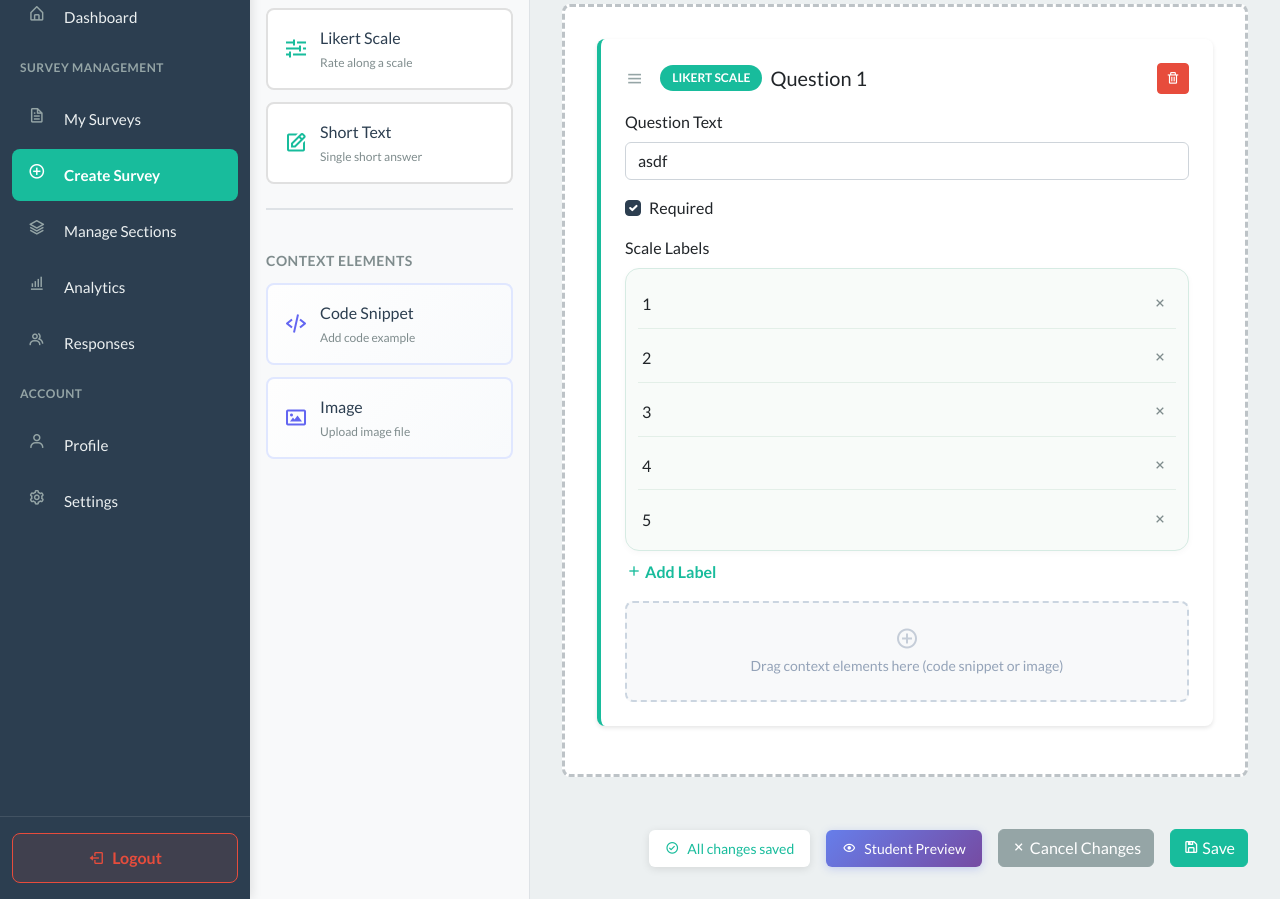
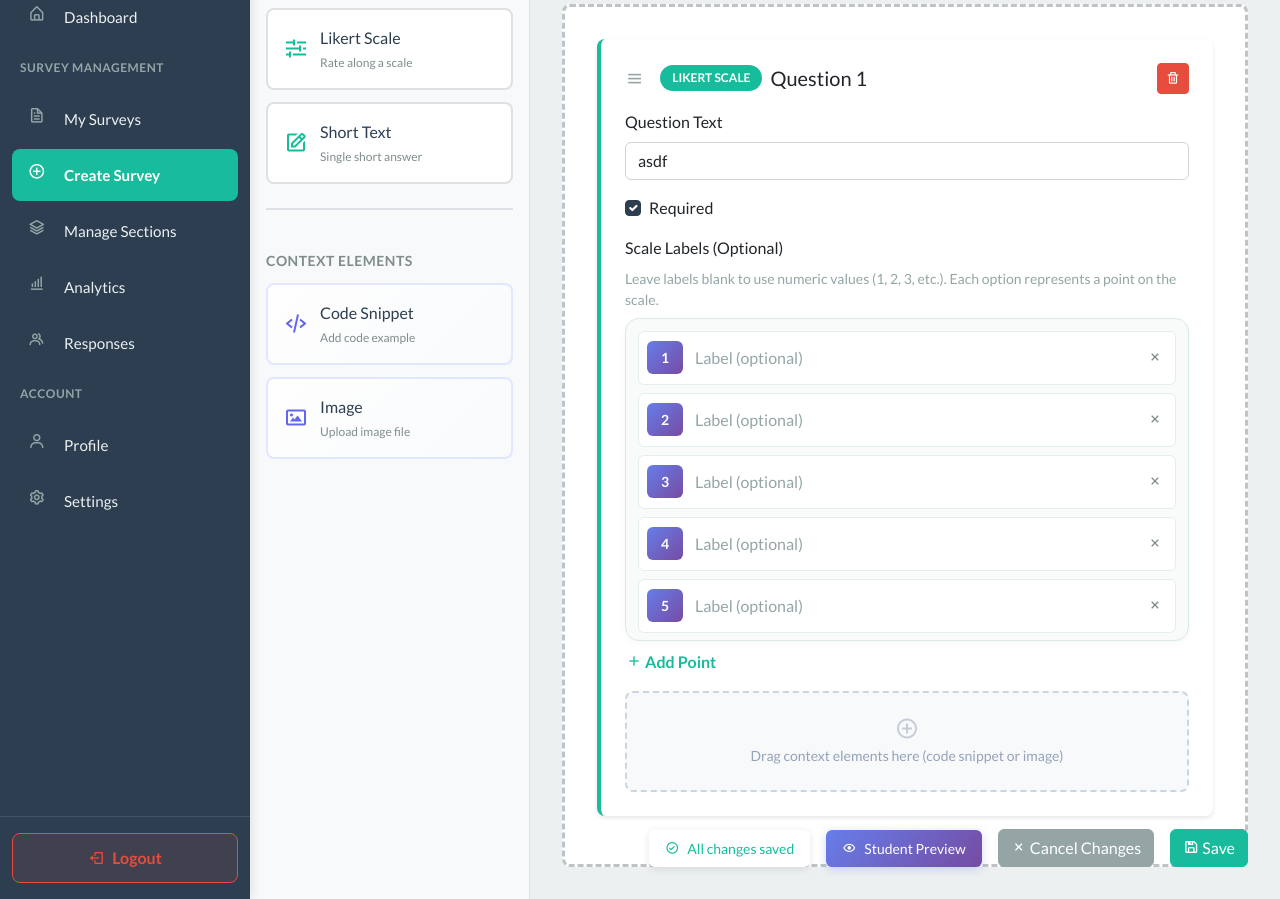
Before and after one commit to CritiasX/Survey-Web-Builder-Django, a Django app: page /surveys/17/edit/ in a window 1280 px wide. Shown: the part 241-1140 px from the top of the page. Run offline with Django 5.2, Linux system fonts and the light colour scheme; a user stored in the database is signed in; data comes from the database, SQL or seed files in the repository; both versions use the stored data as it was after the commit; some libraries are stand-ins or nearby versions.

Commit message:
tangal text at fix bugs

```diff
--- a/WebSurvey/templates/survey_builder.html
+++ b/WebSurvey/templates/survey_builder.html
@@ -501,14 +501,31 @@
         }
 
         .likert-scale-card .option-item {
-            padding: 0.35rem 0.25rem;
+            padding: 0.5rem;
             border-bottom: 1px solid #e3efe8;
-            margin-bottom: 0.35rem;
+            margin-bottom: 0.5rem;
+            display: flex;
+            align-items: center;
+            gap: 0.75rem;
+            background: white;
+            border-radius: 6px;
+            border: 1px solid #e3efe8;
         }
 
         .likert-scale-card .option-item:last-of-type {
-            border-bottom: none;
             margin-bottom: 0.1rem;
+        }
+
+        .likert-value-badge {
+            background: linear-gradient(135deg, #667eea 0%, #764ba2 100%);
+            color: white;
+            font-weight: 600;
+            font-size: 0.875rem;
+            padding: 0.375rem 0.625rem;
+            border-radius: 6px;
+            min-width: 36px;
+            text-align: center;
+            flex-shrink: 0;
         }
 
         .likert-scale-card .option-item input[type="text"] {
@@ -516,6 +533,7 @@
             background: transparent;
             box-shadow: none;
             padding-left: 0;
+            flex: 1;
         }
 
         .likert-scale-card .option-item input[type="text"]:focus {
@@ -2028,23 +2046,37 @@
             } else if (type === 'likert') {
                 questionHtml += `
                     <div class="mb-3">
-                        <label class="form-label">Scale Labels</label>
+                        <label class="form-label">Scale Labels (Optional)</label>
+                        <p class="text-muted small mb-2">Leave labels blank to use numeric values (1, 2, 3, etc.). Each option represents a point on the scale.</p>
                         <div class="likert-scale-card" id="likert-${questionCounter}">
-                            <div class="option-item">
-                                <input type="text" class="form-control" placeholder="Label">
+                            <div class="option-item" data-value="1">
+                                <span class="likert-value-badge">1</span>
+                                <input type="text" class="form-control" placeholder="Label (optional)">
                                 <button type="button" class="likert-remove" onclick="removeLikertOption(this)"><i class="bx bx-x"></i></button>
                             </div>
-                            <div class="option-item">
-                                <input type="text" class="form-control" placeholder="Label">
+                            <div class="option-item" data-value="2">
+                                <span class="likert-value-badge">2</span>
+                                <input type="text" class="form-control" placeholder="Label (optional)">
                                 <button type="button" class="likert-remove" onclick="removeLikertOption(this)"><i class="bx bx-x"></i></button>
                             </div>
-                            <div class="option-item">
-                                <input type="text" class="form-control" placeholder="Label">
+                            <div class="option-item" data-value="3">
+                                <span class="likert-value-badge">3</span>
+                                <input type="text" class="form-control" placeholder="Label (optional)">
+                                <button type="button" class="likert-remove" onclick="removeLikertOption(this)"><i class="bx bx-x"></i></button>
+                            </div>
+                            <div class="option-item" data-value="4">
+                                <span class="likert-value-badge">4</span>
+                                <input type="text" class="form-control" placeholder="Label (optional)">
+                                <button type="button" class="likert-remove" onclick="removeLikertOption(this)"><i class="bx bx-x"></i></button>
+                            </div>
+                            <div class="option-item" data-value="5">
+                                <span class="likert-value-badge">5</span>
+                                <input type="text" class="form-control" placeholder="Label (optional)">
                                 <button type="button" class="likert-remove" onclick="removeLikertOption(this)"><i class="bx bx-x"></i></button>
                             </div>
                         </div>
                         <button type="button" class="btn btn-link p-0 mt-2 likert-add" onclick="addLikertOption(${questionCounter})">
-                            <i class="bx bx-plus"></i> Add Label
+                            <i class="bx bx-plus"></i> Add Point
                         </button>
                     </div>
                 `;
@@ -2281,25 +2313,48 @@
             const container = document.getElementById(`likert-${questionId}`);
             if (!container) return;
 
+            const currentCount = container.querySelectorAll('.option-item').length;
+            const newValue = currentCount + 1;
+
             const optionHtml = `
-                <div class="option-item">
-                    <input type="text" class="form-control" placeholder="Label">
+                <div class="option-item" data-value="${newValue}">
+                    <span class="likert-value-badge">${newValue}</span>
+                    <input type="text" class="form-control" placeholder="Label (optional)">
                     <button type="button" class="likert-remove" onclick="removeLikertOption(this)"><i class="bx bx-x"></i></button>
                 </div>
             `;
             container.insertAdjacentHTML('beforeend', optionHtml);
+            markUnsavedChanges();
         }
 
         function removeLikertOption(btn) {
             const item = btn.closest('.option-item');
             const container = btn.closest('.likert-scale-card');
+
             if (item) {
                 item.remove();
+                markUnsavedChanges();
             }
 
-            // Always keep at least one blank row to guide the user
-            if (container && container.querySelectorAll('.option-item').length === 0) {
-                addLikertOption(container.id.replace('likert-', ''));
+            // Always keep at least 2 options
+            if (container && container.querySelectorAll('.option-item').length < 2) {
+                const questionId = container.id.replace('likert-', '');
+                while (container.querySelectorAll('.option-item').length < 2) {
+                    addLikertOption(questionId);
+                }
+            }
+
+            // Renumber all remaining options
+            if (container) {
+                const items = container.querySelectorAll('.option-item');
+                items.forEach((item, index) => {
+                    const value = index + 1;
+                    item.setAttribute('data-value', value);
+                    const badge = item.querySelector('.likert-value-badge');
+                    if (badge) {
+                        badge.textContent = value;
+                    }
+                });
             }
         }
 
@@ -2401,15 +2456,25 @@
                     }
                 } else if (type === 'likert') {
                     questionData.options = [];
-                    const optionItems = card.querySelectorAll('.likert-scale-card .option-item input[type="text"]');
-                    optionItems.forEach((input, idx) => {
-                        if (input.value.trim()) {
-                            questionData.options.push({ text: input.value.trim(), is_correct: false, order: idx });
-                        }
+                    const optionItems = card.querySelectorAll('.likert-scale-card .option-item');
+                    optionItems.forEach((item, idx) => {
+                        const textInput = item.querySelector('input[type="text"]');
+                        const value = item.getAttribute('data-value') || (idx + 1);
+                        const label = textInput ? textInput.value.trim() : '';
+
+                        // Use label if provided, otherwise use numeric value
+                        const displayText = label || value.toString();
+
+                        questionData.options.push({
+                            text: displayText,
+                            is_correct: false,
+                            order: idx,
+                            value: parseInt(value)
+                        });
                     });
 
                     if (questionData.options.length < 2) {
-                        showAlert('Likert questions need at least 2 labels', 'Error');
+                        showAlert('Likert questions need at least 2 scale points', 'Error');
                         hasError = true;
                         return;
                     }
@@ -2557,10 +2622,16 @@
                             const likertContainer = card.querySelector('.likert-scale-card');
                             if (likertContainer) {
                                 likertContainer.innerHTML = '';
-                                q.options.forEach(opt => {
+                                q.options.forEach((opt, idx) => {
+                                    const value = opt.value || (idx + 1);
+                                    // Check if the text is just a number (meaning it was saved without a label)
+                                    const isNumericOnly = /^\d+$/.test(opt.text);
+                                    const labelText = isNumericOnly ? '' : opt.text;
+
                                     likertContainer.insertAdjacentHTML('beforeend', `
-                                        <div class="option-item">
-                                            <input type="text" class="form-control" value="${opt.text || ''}" placeholder="Label">
+                                        <div class="option-item" data-value="${value}">
+                                            <span class="likert-value-badge">${value}</span>
+                                            <input type="text" class="form-control" value="${labelText || ''}" placeholder="Label (optional)">
                                             <button type="button" class="likert-remove" onclick="removeLikertOption(this)"><i class="bx bx-x"></i></button>
                                         </div>
                                     `);
@@ -2923,15 +2994,20 @@
                     } else if (type === 'likert') {
                         const options = [];
                         const optionItems = card.querySelectorAll('.likert-scale-card .option-item');
-                        optionItems.forEach((opt, idx) => {
-                            const textInput = opt.querySelector('input[type="text"]');
-                            if (textInput && textInput.value.trim()) {
-                                options.push({
-                                    text: textInput.value.trim(),
-                                    is_correct: false,
-                                    order: idx
-                                });
-                            }
+                        optionItems.forEach((item, idx) => {
+                            const textInput = item.querySelector('input[type="text"]');
+                            const value = item.getAttribute('data-value') || (idx + 1);
+                            const label = textInput ? textInput.value.trim() : '';
+
+                            // Use label if provided, otherwise use numeric value
+                            const displayText = label || value.toString();
+
+                            options.push({
+                                text: displayText,
+                                is_correct: false,
+                                order: idx,
+                                value: parseInt(value)
+                            });
                         });
                         questionData.options = options;
                     } else if (type === 'true_false') {
```
Also changed, not shown: db.sqlite3.
